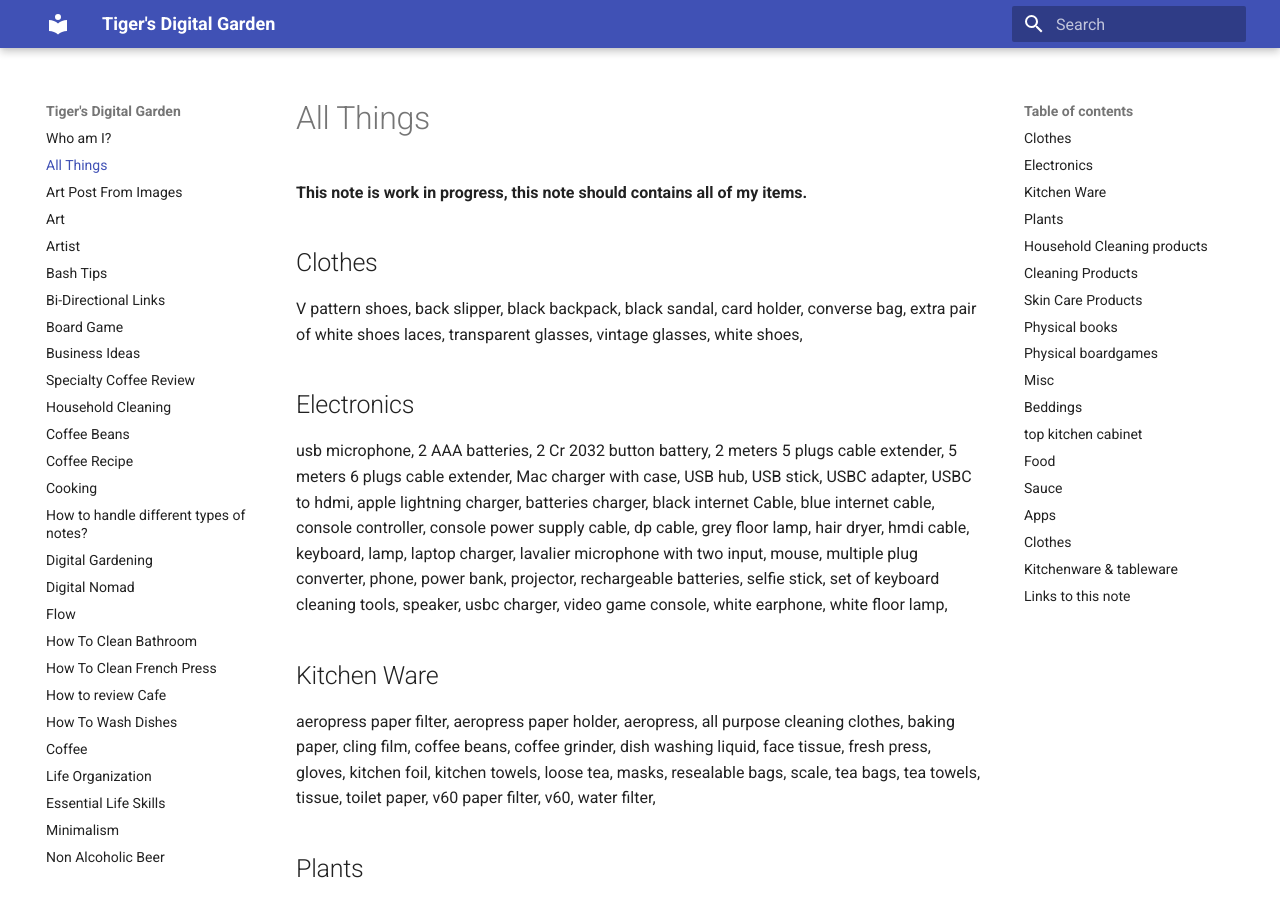
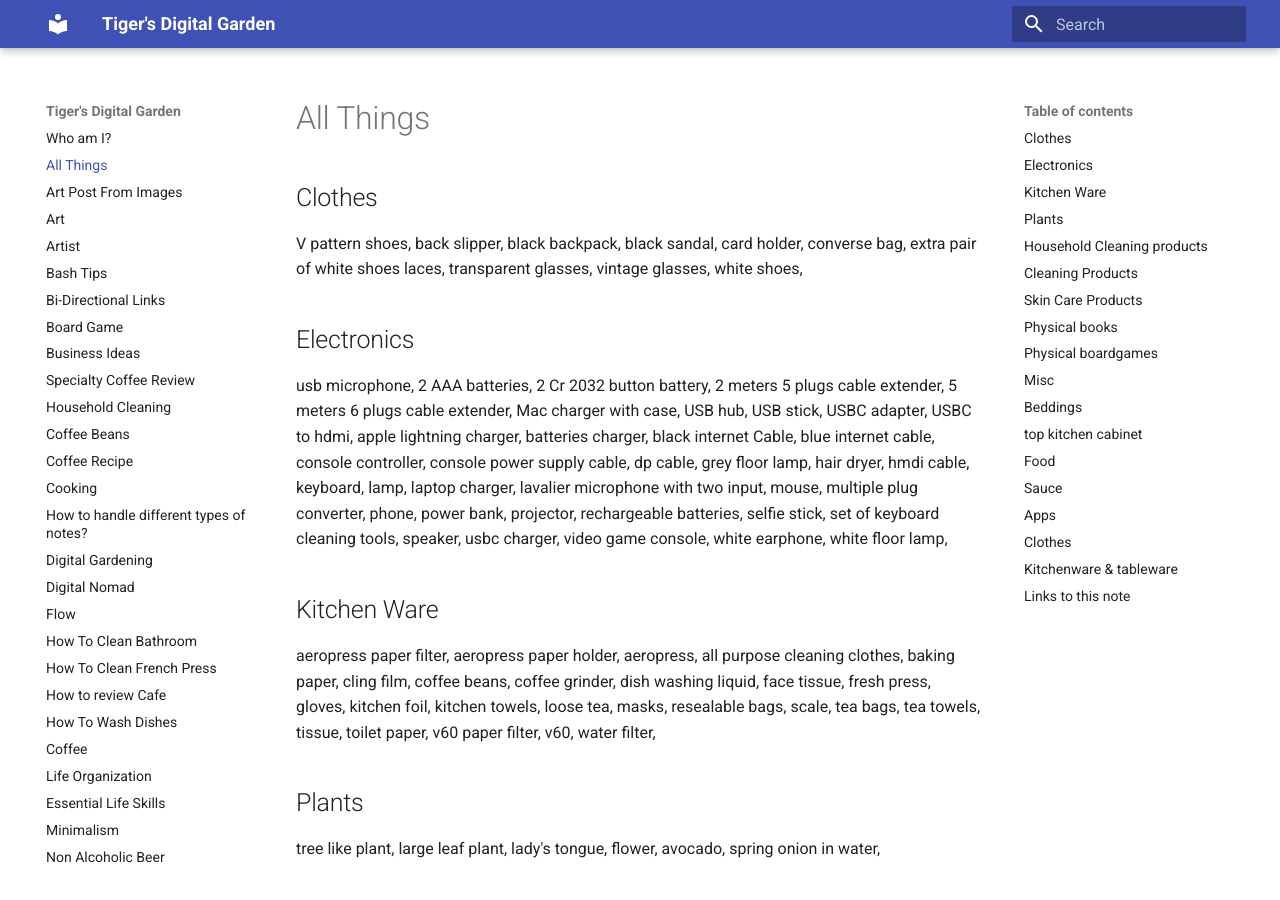
Before and after one commit to ynotstartups/notes, an MkDocs documentation site: the page built from notes/all-things.md, in a window 1280 px wide and 900 px high. Built offline with MkDocs 1.6.1 and Material for MkDocs 9.7.7, drawn with Linux system fonts in a browser that asks for light colours.

Commit message:
remove work in progress message

```diff
--- a/notes/all-things.md
+++ b/notes/all-things.md
@@ -1,6 +1,4 @@
 # All Things
-
-**This note is work in progress, this note should contains all of my items.**
 
 ## Clothes
 
```
